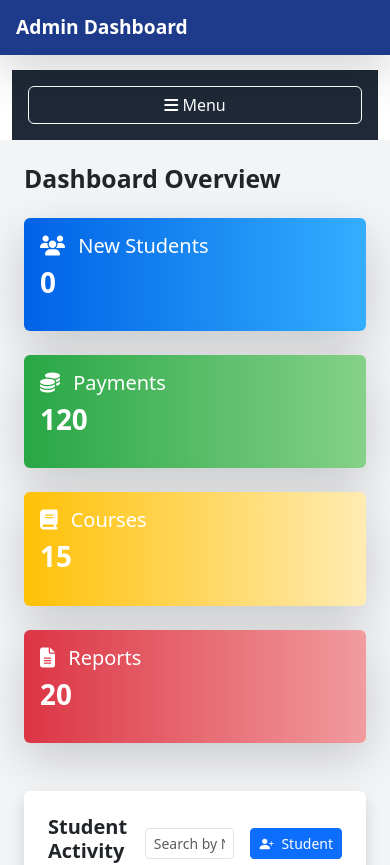
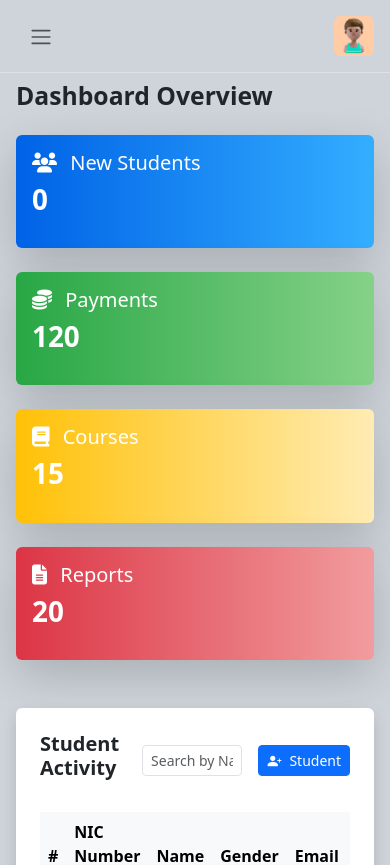
Before and after one commit to ABIRAJ-JUNIOR/MS3-Front-End, an Angular app: page /admin-dashboard/home in a window 390 px wide. Shown: the top 865 px of the page. Built offline with nearby package versions, Linux system fonts and the light colour scheme; no server answers.

Commit message:
Admin Dashboard and Stdudent Login Update

```diff
--- a/src/app/Component/Admin_Pages/admin-dashboard/admin-dashboard.component.css
+++ b/src/app/Component/Admin_Pages/admin-dashboard/admin-dashboard.component.css
@@ -1,54 +1,169 @@
-/* Colors */
-.bg-blue {
-  background-color: #1e3a8a; /* Dark Blue */
+@import url('https://fonts.googleapis.com/css2?family=Poppins&display=swap');
+
+*,
+::after,
+::before {
+    box-sizing: border-box;
 }
 
-.bg-dark-blue {
-  background-color: #1f2937; /* Sidebar Dark Gray */
+body {
+    font-family: 'Poppins', sans-serif;
+    font-size: 0.875rem;
+    opacity: 1;
+    overflow-y: scroll;
+    margin: 0;
 }
 
-.bg-light-gray {
-  background-color: #f3f4f6; /* Light Gray for Main Content */
+a {
+    cursor: pointer;
+    text-decoration: none;
+    font-family: 'Poppins', sans-serif;
 }
 
-.navbar-brand {
-  font-weight: bold;
-  font-size: 1.2em;
+li {
+    list-style: none;
 }
 
-/* Sidebar Styling */
-.sidebar .nav-link {
-  color: #cbd5e1;
-  font-weight: 500;
-  padding: 10px 15px;
-  border-radius: 5px;
-  transition: background-color 0.2s;
-}
-.sidebar .nav-link:hover,
-.sidebar .nav-link.active {
-  background-color: #3b82f6;
-  color: #ffffff;
-  box-shadow: 0px 4px 10px rgba(0, 0, 0, 0.1);
+h4 {
+    font-family: 'Poppins', sans-serif;
+    font-size: 1.275rem;
+    color: var(--bs-emphasis-color);
 }
 
-/* Adjust Profile Picture */
-.sidebar .text-center h5 {
-  font-size: 1.1rem;
-  color: #e0e0e0;
+/* Layout for admin dashboard */
+
+.wrapper {
+    align-items: stretch;
+    display: flex;
+    width: 100%;
 }
 
-/* Main Content Styling */
-.main-content {
-  min-height: 100vh;
+#sidebar {
+    max-width: 264px;
+    min-width: 264px;
+    background: var(--bs-dark);
+    transition: all 0.35s ease-in-out;
 }
 
-/* Responsive Mobile Sidebar */
-.btn-outline-light {
-  border-color: #ffffff;
-  color: #ffffff;
+.main {
+    display: flex;
+    flex-direction: column;
+    min-height: 100vh;
+    min-width: 0;
+    overflow: hidden;
+    transition: all 0.35s ease-in-out;
+    width: 100%;
+    background: var(--bs-dark-bg-subtle);
 }
-.btn-outline-light:hover {
-  background-color: #3b82f6;
-  color: #ffffff;
-  border-color: #3b82f6;
+
+/* Sidebar Elements Style */
+
+.sidebar-logo {
+    padding: 1.15rem;
 }
+
+.sidebar-logo a {
+    color: #e9ecef;
+    font-size: 1.15rem;
+    font-weight: 600;
+}
+
+.sidebar-nav {
+    list-style: none;
+    margin-bottom: 0;
+    padding-left: 0;
+    margin-left: 0;
+}
+
+.sidebar-header {
+    color: #e9ecef;
+    font-size: .75rem;
+    padding: 1.5rem 1.5rem .375rem;
+}
+
+a.sidebar-link {
+    padding: .625rem 1.625rem;
+    color: #e9ecef;
+    position: relative;
+    display: block;
+    font-size: 0.875rem;
+}
+
+.sidebar-link[data-bs-toggle="collapse"]::after {
+    border: solid;
+    border-width: 0 .075rem .075rem 0;
+    content: "";
+    display: inline-block;
+    padding: 2px;
+    position: absolute;
+    right: 1.5rem;
+    top: 1.4rem;
+    transform: rotate(-135deg);
+    transition: all .2s ease-out;
+}
+
+.sidebar-link[data-bs-toggle="collapse"].collapsed::after {
+    transform: rotate(45deg);
+    transition: all .2s ease-out;
+}
+
+.avatar {
+    height: 40px;
+    width: 40px;
+}
+
+.navbar-expand .navbar-nav {
+    margin-left: auto;
+}
+
+.content {
+    flex: 1;
+    max-width: 100vw;
+    width: 100vw;
+}
+
+@media (min-width:768px) {
+    .content {
+        max-width: auto;
+        width: auto;
+    }
+}
+
+.card {
+    box-shadow: 0 0 .875rem 0 rgba(34, 46, 60, .05);
+    margin-bottom: 24px;
+}
+
+.illustration {
+    background-color: var(--bs-primary-bg-subtle);
+    color: var(--bs-emphasis-color);
+}
+
+.illustration-img {
+    max-width: 150px;
+    width: 100%;
+}
+
+/* Sidebar Toggle */
+
+#sidebar.collapsed {
+    margin-left: -264px;
+}
+
+/* Footer and Nav */
+
+@media (max-width:767.98px) {
+
+    .js-sidebar {
+        margin-left: -264px;
+    }
+
+    #sidebar.collapsed {
+        margin-left: 0;
+    }
+
+    .navbar,
+    footer {
+        width: 100vw;
+    }
+}
--- a/src/app/Component/Admin_Pages/admin-dashboard/admin-dashboard.component.html
+++ b/src/app/Component/Admin_Pages/admin-dashboard/admin-dashboard.component.html
@@ -1,86 +1,129 @@
-<div class="container-fluid">
-  <!-- Navbar -->
-  <nav class="navbar navbar-expand-lg fixed-top shadow-lg bg-blue">
-    <a class="navbar-brand ms-3 text-white" href="#">Admin Dashboard</a>
-  </nav>
+<div class="wrapper">
+  <aside id="sidebar" [ngClass]="{'collapsed': sidebarCollapsed}" class="bg-dark text-light js-sidebar shadow-lg">
 
-  <!-- Main Content -->
-  <div class="row" style="margin-top: 70px;">
-    <!-- Sidebar -->
-    <div class="col-md-3 col-lg-2 sidebar bg-dark-blue text-light py-4 shadow-lg d-none d-md-block" style="height: 100vh;">
-      <div class="text-center mb-4 mt-3">
-        <img src="logo.png" class="rounded-circle img-fluid mb-3" alt="Admin Profile" style="width: 80px;">
-        <h5>Admin</h5>
+    <div class="h-100">
+      <div class="sidebar-logo">
+          <a href="#">Way Makers</a>
       </div>
-      <ul class="nav flex-column">
-        <li class="nav-item mb-3">
-          <a class="nav-link text-light" [routerLink]="['/admin-dashboard/home']">
-            <i class="bi bi-house-fill me-2"></i> Home
+      <ul class="sidebar-nav">
+          <li class="sidebar-header">
+              Admin Elements
+          </li>
+          <li class="sidebar-item">
+              <a href="#" class="sidebar-link">
+                  <i class="fa-solid fa-list pe-2"></i>
+                  Dashboard
               </a>
           </li>
-        <li class="nav-item mb-3">
-          <a class="nav-link text-light" [routerLink]="['/admin-dashboard/student-registration']">
-            <i class="fas fa-user-plus me-2"></i> Student Registration
+          <li class="sidebar-item">
+              <a href="#" class="sidebar-link collapsed" data-bs-target="#pages" data-bs-toggle="collapse"
+                  aria-expanded="false"><i class="fa-solid fa-file-lines pe-2"></i>
+                  Pages
               </a>
+              <ul id="pages" class="sidebar-dropdown list-unstyled collapse" data-bs-parent="#sidebar">
+                  <li class="sidebar-item">
+                      <a href="#" class="sidebar-link">Page 1</a>
                   </li>
-        <li class="nav-item mb-3">
-          <a class="nav-link text-light" href="#">
-            <i class="fas fa-dollar-sign me-2"></i> Payment
+                  <li class="sidebar-item">
+                      <a href="#" class="sidebar-link">Page 2</a>
+                  </li>
+              </ul>
+          </li>
+          <li class="sidebar-item">
+              <a href="#" class="sidebar-link collapsed" data-bs-target="#posts" data-bs-toggle="collapse"
+                  aria-expanded="false"><i class="fa-solid fa-sliders pe-2"></i>
+                  Posts
               </a>
+              <ul id="posts" class="sidebar-dropdown list-unstyled collapse" data-bs-parent="#sidebar">
+                  <li class="sidebar-item">
+                      <a href="#" class="sidebar-link">Post 1</a>
                   </li>
-        <li class="nav-item mb-3">
-          <a class="nav-link text-light" href="#">
-            <i class="fas fa-book-open me-2"></i> Course Offering
+                  <li class="sidebar-item">
+                      <a href="#" class="sidebar-link">Post 2</a>
+                  </li>
+                  <li class="sidebar-item">
+                      <a href="#" class="sidebar-link">Post 3</a>
+                  </li>
+              </ul>
+          </li>
+          <li class="sidebar-item">
+              <a href="#" class="sidebar-link collapsed" data-bs-target="#auth" data-bs-toggle="collapse"
+                  aria-expanded="false"><i class="fa-regular fa-user pe-2"></i>
+                  Auth
               </a>
+              <ul id="auth" class="sidebar-dropdown list-unstyled collapse" data-bs-parent="#sidebar">
+                  <li class="sidebar-item">
+                      <a href="#" class="sidebar-link">Login</a>
                   </li>
-        <li class="nav-item mb-3">
-          <a class="nav-link text-light" href="#">
-            <i class="fas fa-chart-line me-2"></i> Report
+                  <li class="sidebar-item">
+                      <a href="#" class="sidebar-link">Register</a>
+                  </li>
+                  <li class="sidebar-item">
+                      <a href="#" class="sidebar-link">Forgot Password</a>
+                  </li>
+              </ul>
+          </li>
+          <li class="sidebar-header">
+              Multi Level Menu
+          </li>
+          <li class="sidebar-item">
+              <a href="#" class="sidebar-link collapsed" data-bs-target="#multi" data-bs-toggle="collapse"
+                  aria-expanded="false"><i class="fa-solid fa-share-nodes pe-2"></i>
+                  Multi Dropdown
               </a>
+              <ul id="multi" class="sidebar-dropdown list-unstyled collapse" data-bs-parent="#sidebar">
+                  <li class="sidebar-item">
+                      <a href="#" class="sidebar-link collapsed" data-bs-target="#level-1"
+                          data-bs-toggle="collapse" aria-expanded="false">Level 1</a>
+                      <ul id="level-1" class="sidebar-dropdown list-unstyled collapse">
+                          <li class="sidebar-item">
+                              <a href="#" class="sidebar-link">Level 1.1</a>
                           </li>
-        <li class="nav-item mt-auto">
-          <a class="nav-link text-danger" href="#"><i class="fas fa-sign-out-alt me-1"></i> Logout</a>
+                          <li class="sidebar-item">
+                              <a href="#" class="sidebar-link">Level 1.2</a>
+                          </li>
+                      </ul>
+                  </li>
+              </ul>
           </li>
       </ul>
     </div>
-
-    <!-- Sidebar for Mobile -->
-    <div class="d-md-none">
-      <div class="bg-dark-blue text-light p-3">
-        <button class="btn btn-outline-light w-100" type="button" data-bs-toggle="collapse" data-bs-target="#mobileSidebar" aria-expanded="false" aria-controls="mobileSidebar">
-          <i class="fas fa-bars"></i> Menu
+  </aside>
+  <div class="main">
+      <nav class="navbar navbar-expand px-3 border-bottom">
+          <div class="navbar-collapse navbar">
+              <button class="btn" id="sidebar-toggle" type="button" (click)="toggleSidebar()">
+                <span class="navbar-toggler-icon"></span>
               </button>
+              <ul class="navbar-nav">
+                  <li class="nav-item dropdown">
+                      <a href="#" data-bs-toggle="dropdown" class="nav-icon pe-md-0">
+                          <img src="profile.jpg" class="avatar img-fluid rounded" alt="">
+                      </a>
+                      <div class="dropdown-menu dropdown-menu-end">
+                          <a href="#" class="dropdown-item">Profile</a>
+                          <a href="#" class="dropdown-item">Setting</a>
+                          <a href="#" class="dropdown-item">Logout</a>
                       </div>
-      <div class="collapse" id="mobileSidebar">
-        <div class="bg-dark-blue text-light p-3">
-          <ul class="nav flex-column">
-            <li class="nav-item mb-3">
-              <a class="nav-link text-light" [routerLink]="['/admin-dashboard/home']">
-                <i class="bi bi-house-fill me-2"></i> Home
-              </a>
-            </li>
-            <li class="nav-item mb-3">
-              <a class="nav-link text-light" [routerLink]="['/admin-dashboard/student-registration']">
-                <i class="fas fa-user-plus me-2"></i> Student Registration
-              </a>
-            </li>
-            <li class="nav-item mb-3">
-              <a class="nav-link text-light" href="#"><i class="fas fa-dollar-sign me-2"></i> Payment</a>
-            </li>
-            <li class="nav-item mb-3">
-              <a class="nav-link text-light" href="#"><i class="fas fa-book-open me-2"></i> Course Offering</a>
-            </li>
-            <li class="nav-item mb-3">
-              <a class="nav-link text-light" href="#"><i class="fas fa-chart-line me-2"></i> Report</a>
                   </li>
               </ul>
           </div>
-      </div>
-    </div>
-
-    <!-- Main Content Area -->
-    <div class="col-md-9 col-lg-10 main-content p-4 bg-light-gray">
+      </nav>
+      <main class="content px-3 py-2">
           <router-outlet></router-outlet>
+      </main>
+      <footer class="footer">
+          <div class="container-fluid">
+              <div class="row text-muted">
+                  <div class="col-6 text-start">
+                      <p class="mb-3">
+                          <a href="#" class="text-muted">
+                              <strong>Way Makers</strong>
+                          </a>
+                      </p>
                   </div>
               </div>
           </div>
+      </footer>
+  </div>
+</div>
--- a/src/app/Component/Admin_Pages/admin-home/admin-home.component.ts
+++ b/src/app/Component/Admin_Pages/admin-home/admin-home.component.ts
@@ -4,9 +4,6 @@ import { CommonModule } from '@angular/common';
 import { SearchStudentsPipe } from '../../../Pipes/search-students.pipe';
 import { FormsModule } from '@angular/forms';
 import { RouterModule } from '@angular/router';
-
-import Chart from 'chart.js/auto';
-import { getRelativePosition } from 'chart.js/helpers';
 
 @Component({
   selector: 'app-admin-home',
```
Also changed, not shown: src/app/Component/Admin_Pages/admin-dashboard/admin-dashboard.component.ts (+7 -1 lines), src/app/Component/Student_Pages/student-login/student-login.component.html (+40 -1 lines), public/customer-support.jpg (added), public/profile.jpg (added). Lines whose indentation alone changed are shown as unchanged.
